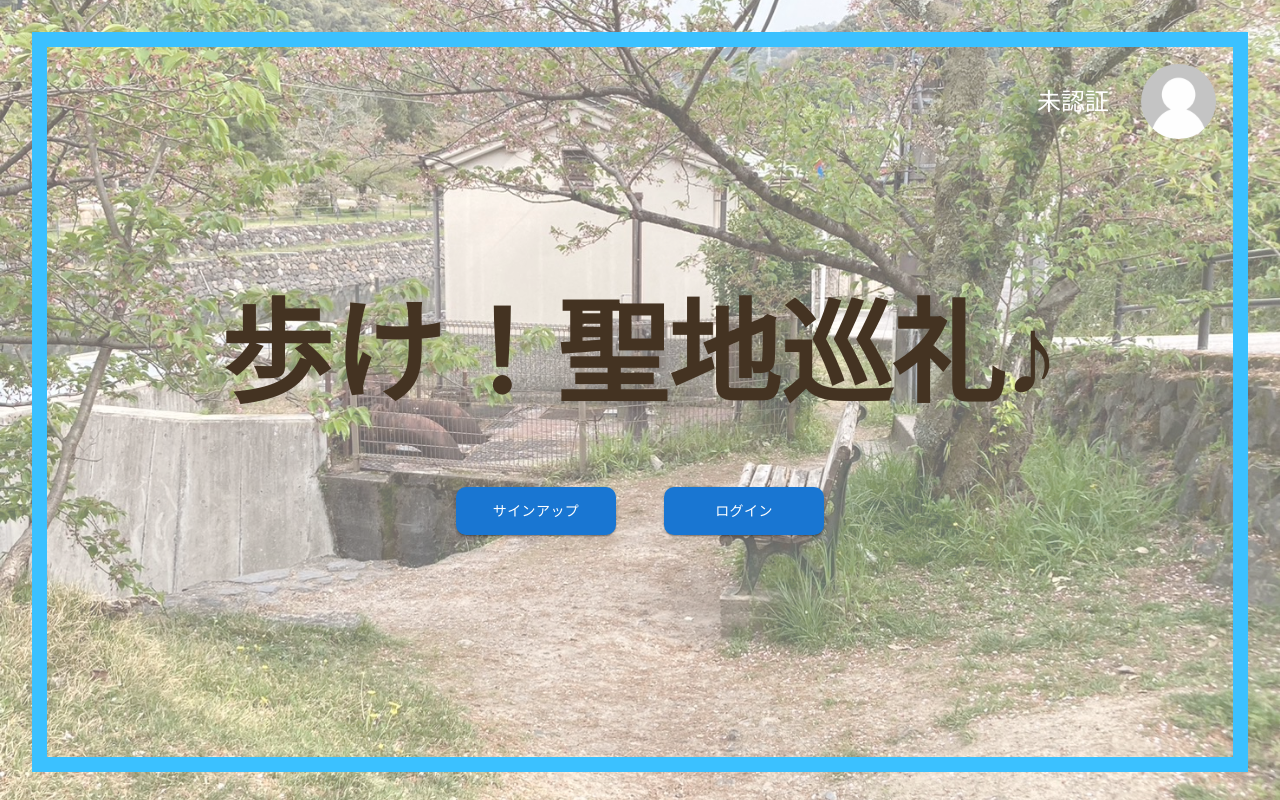
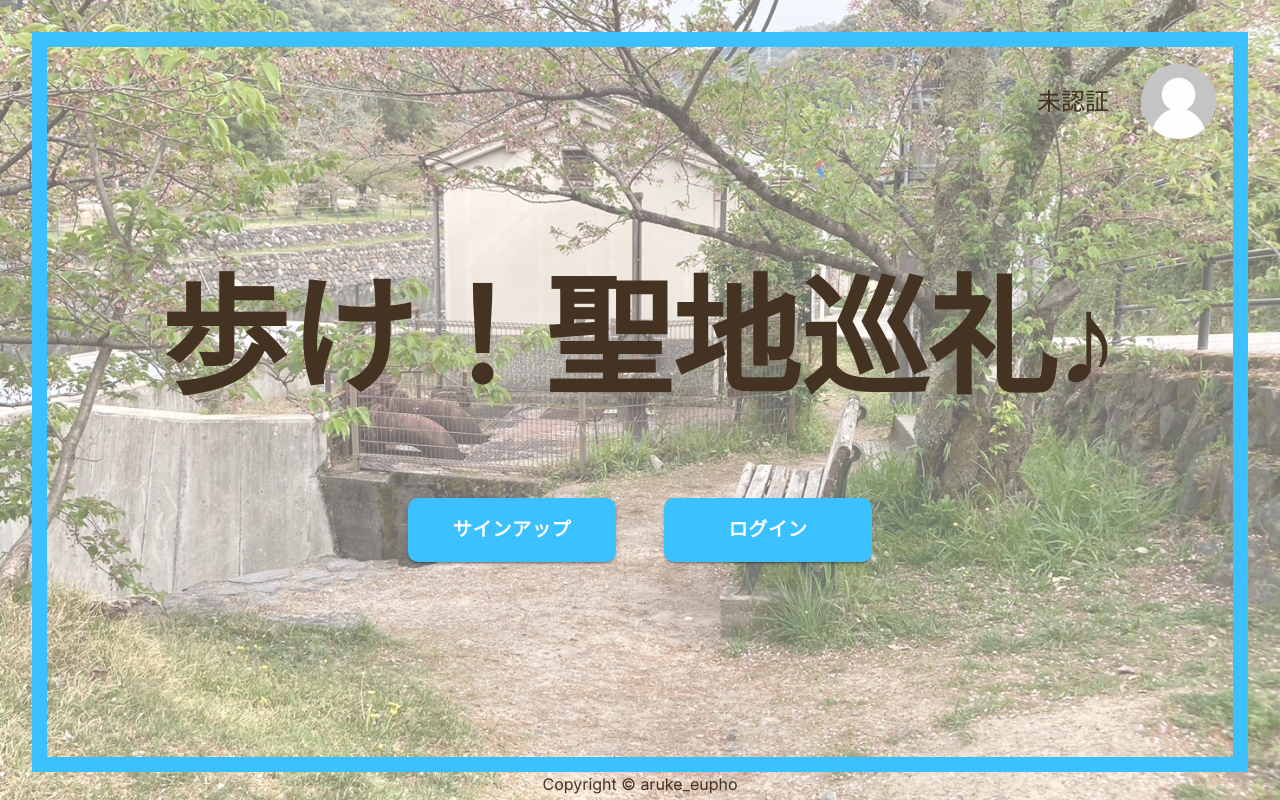
Before and after one commit to naotoyo0717/aruke_eupho, a Next.js app: page /signin in a window 1280 px wide. Built offline with nearby package versions, Linux system fonts and the light colour scheme; no server answers.

Commit message:
サインイン画面は完成

```diff
--- a/app/components/navigation/Navigation.tsx
+++ b/app/components/navigation/Navigation.tsx
@@ -10,7 +10,6 @@ type NavigationProps = {
 
 //ナビゲーション
 const Navigation: React.FC<NavigationProps> = ({ currentUser }) => {
-    console.log("navigation:ああああああああ")
     return (
         <header className="shadow-lg shadow-grey-100">
             <div className="container mx-auto flex max-w-screen-sm items-center justify-between px-5">
--- a/app/components/ui_parts/Buttons.tsx
+++ b/app/components/ui_parts/Buttons.tsx
@@ -1,14 +1,10 @@
-'use client' // ← クライアントコンポーネントであることを宣言
-
+'use client'
 import * as React from 'react';
 import Button from '@mui/material/Button';
 import { useState } from "react";
 import useSignupModal from '@/app/hooks/useSignupModal';
 import useLoginModal from '@/app/hooks/useLoginModal';
 import { signOut } from "next-auth/react";
-//import styles from "@/app/statics/styles/Button.module.css";
-//import { useRouter } from 'next/navigation';
-
 
 export function SignupButton() {
     const [isOpen, setIsOpen] = useState(false);
@@ -21,9 +17,16 @@ export function SignupButton() {
                 setIsOpen(!isOpen);
             }}
             sx={{
-                width: '10rem',
-                height: '3rem',
-                borderRadius: '10px'
+                width: '13rem',
+                height: '4rem',
+                borderRadius: '10px',
+                backgroundColor: '#3BC1FF',     // 背景色
+                color: '#FFFFFF',               // テキスト色を白に
+                fontWeight: 'bold',
+                fontSize: '1.2rem',
+                '&:hover': {
+                    backgroundColor: '#35A8E0', // ホバー時の色を設定（任意）
+                },
             }}>
             サインアップ
         </Button>
@@ -33,7 +36,6 @@ export function SignupButton() {
 export function LoginButton() {
     const [isOpen, setIsOpen] = useState(false);
     const loginModal = useLoginModal()
-    //const router = useRouter();
     return (
         <Button
             variant="contained"
@@ -42,9 +44,16 @@ export function LoginButton() {
                 setIsOpen(!isOpen);
             }}
             sx={{
-                width: '10rem',
-                heiht: '3rem',
-                borderRadius: '10px'
+                width: '13rem',
+                heiht: '4rem',
+                borderRadius: '10px',
+                backgroundColor: '#3BC1FF',     // 背景色
+                color: '#FFFFFF',               // テキスト色を白に
+                fontWeight: 'bold',
+                fontSize: '1.2rem',
+                '&:hover': {
+                    backgroundColor: '#35A8E0', // ホバー時の色を設定（任意）
+                },
             }}>
             ログイン
         </Button>
@@ -59,9 +68,16 @@ export function LogoutButton() {
                 signOut()
             }}
             sx={{
-                width: '10rem',
-                height: '3ewm',
-                borderRadius: '10px'
+                width: '13rem',
+                height: '4rem',
+                borderRadius: '10px',
+                backgroundColor: '#3BC1FF',     // 背景色
+                color: '#FFFFFF',               // テキスト色を白に
+                fontWeight: 'bold',
+                fontSize: '1.2rem',
+                '&:hover': {
+                    backgroundColor: '#35A8E0', // ホバー時の色を設定（任意）
+                },
             }}>
             ログアウト
         </Button>
--- /dev/null
+++ b/app/components/ui_parts/SigninFooter.tsx
@@ -0,0 +1,10 @@
+'use Client'
+
+import styles from "@/app/statics/styles/signinFooter.module.css";
+export default function SigninFooter() {
+    return(
+        <div className={styles.footer}>
+            Copyright © aruke_eupho
+        </div>
+    )
+}
--- a/app/components/ui_parts/SigninTitle.tsx
+++ b/app/components/ui_parts/SigninTitle.tsx
@@ -9,7 +9,6 @@ export function SigninTitle() {
             <div className={`${styles.SigninTitle} ${mPlus1p.className}`}>
                 歩け！聖地巡礼♪
             </div>
-            <hr className={styles.horizontalLine}></hr>
         </>
     )
 }
--- a/app/signin/page.tsx
+++ b/app/signin/page.tsx
@@ -1,6 +1,7 @@
 'use Client'
 
 import { LoginButton, LogoutButton, SignupButton } from "../components/ui_parts/Buttons";
+import SigninFooter from "../components/ui_parts/SigninFooter";
 import { SigninTitle } from "../components/ui_parts/SigninTitle";
 import UserIcon from "../components/ui_parts/UserIcon";
 import UserStatus from "../components/ui_parts/UserStatus";
@@ -20,9 +21,9 @@ export default async function SignIn() {
                     </div>
                     <SigninTitle/>
                     {currentUser ? (
-                        <>
+                        <div className={styles.signinButtons}>
                             <LogoutButton/>
-                        </>
+                        </div>
                     ): (
                         <div className={styles.signinButtons}>
                             <SignupButton/>
@@ -30,6 +31,7 @@ export default async function SignIn() {
                         </div>
                     )}
                 </div>
+                <SigninFooter/>
             </div>
         </>
     )
--- a/app/statics/styles/signin.module.css
+++ b/app/statics/styles/signin.module.css
@@ -43,6 +43,7 @@
 }
 
 .signinButtons {
+    margin-top: 4rem;
     display: flex;
     gap: 3rem;
 }
--- /dev/null
+++ b/app/statics/styles/signinFooter.module.css
@@ -0,0 +1,5 @@
+.footer {
+    display: flex;
+    justify-content: center;
+    color: #443322;
+}
--- a/app/statics/styles/signinTitle.module.css
+++ b/app/statics/styles/signinTitle.module.css
@@ -1,12 +1,5 @@
 .SigninTitle {
-    font-size: 7rem;
+    font-size: 8rem;
     color: #443322;
     font-weight: bold;
 }
-
-.horizontalLine {
-    border: none;
-    height: 10px;
-    background-color: #443322;
-    margin: 20px 0;
-}
--- a/app/statics/styles/userStatus.module.css
+++ b/app/statics/styles/userStatus.module.css
@@ -1,4 +1,4 @@
 .userStatus {
     font-size: 1.5rem;
-    color: white;
+    color: #443322;
 }
```
